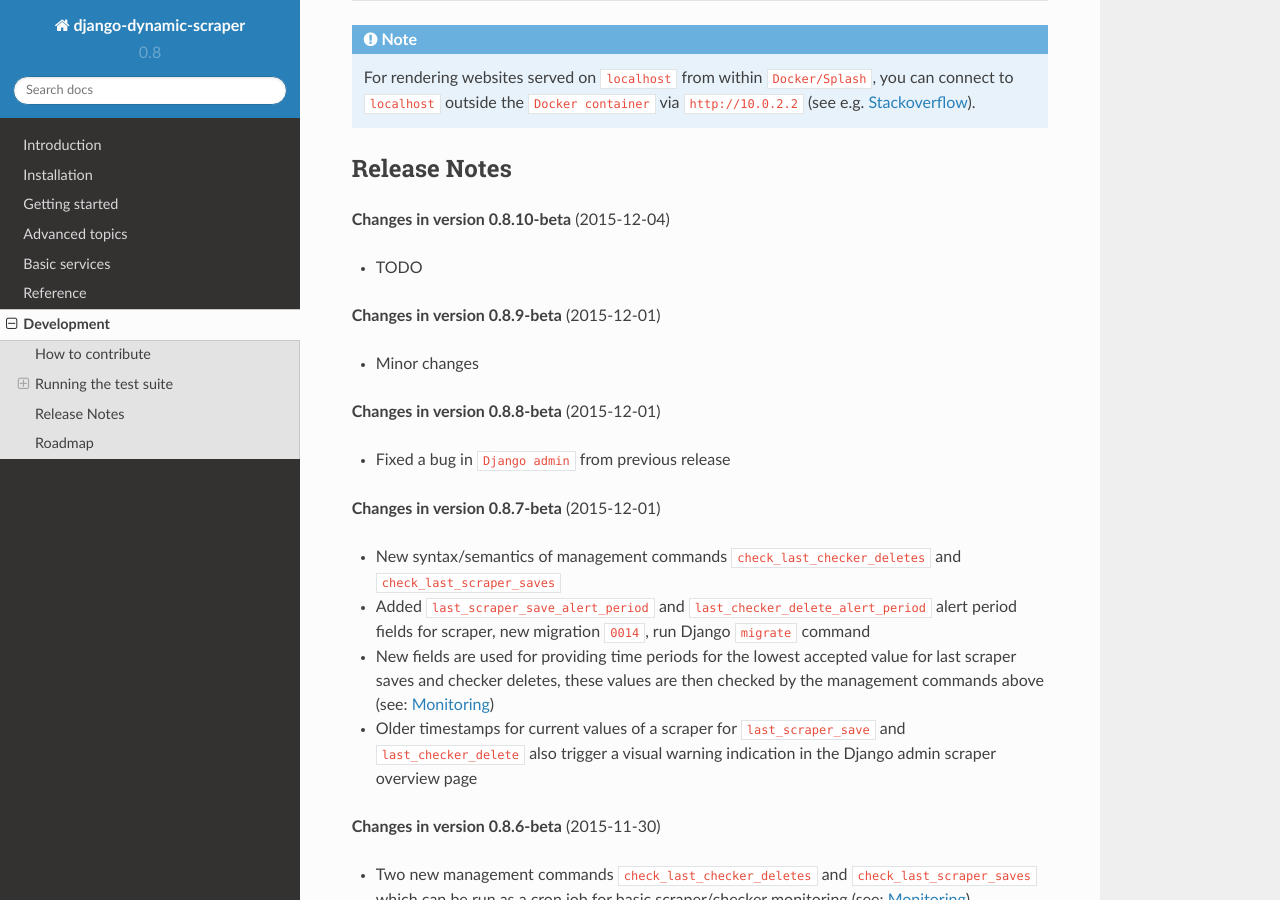
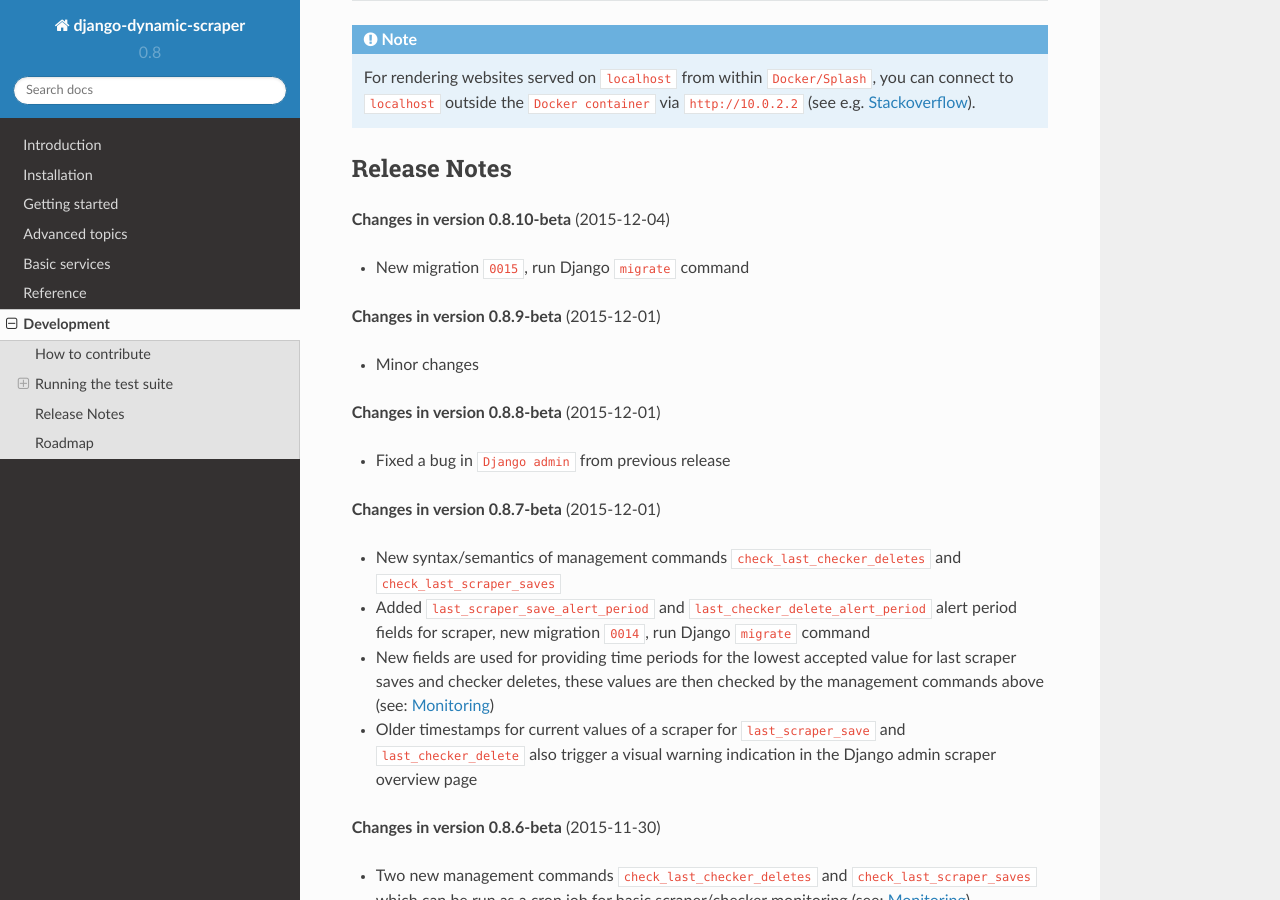
Before and after one commit to dev02019/django-dynamic-scraper, a Sphinx documentation site: the page built from docs/development.rst, in a window 1280 px wide and 900 px high, scrolled down 2196 px. Built offline with Sphinx 7.4.7 and the Read the Docs theme 2.0.0, drawn with Linux system fonts in a browser that asks for light colours.

```diff
--- a/docs/development.rst
+++ b/docs/development.rst
@@ -96,7 +96,7 @@ Release Notes
 =============
 **Changes in version 0.8.10-beta** (2015-12-04)
 
-* TODO
+* New migration ``0015``, run Django ``migrate`` command
 
 **Changes in version 0.8.9-beta** (2015-12-01)
 
```
Also changed, not shown: 1 other file.
